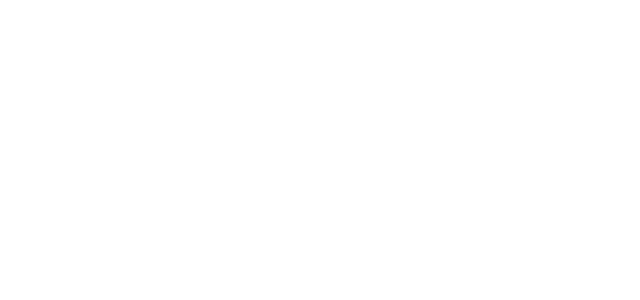
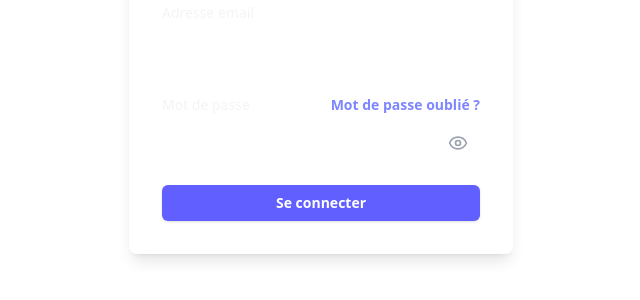
Before and after one commit to thibaut-matian/marsai, a React app in the folder frontend/: page /login in a window 1280 px wide. Before the commit this address had no page. Shown: the part 196-496 px from the top of the page, without its empty margins (319-959 px from the left). Built offline with nearby package versions, Linux system fonts and the light colour scheme; the HTML template or start-up script is replaced by a standard one.

Commit message:
loginform statique terminé

```diff
--- a/frontend/src/AppRouter.jsx
+++ b/frontend/src/AppRouter.jsx
@@ -1,11 +1,13 @@
 import { BrowserRouter as Router, Routes, Route } from "react-router-dom";
 import Home from "./pages/Home.jsx";
+import LoginForm from "./components/features/auth/LoginForm.jsx";
 
 function AppRouter() {
   return (
     <Router>
       <Routes>
         <Route path="/" element={<Home />} />
+        <Route path="/login" element={<LoginForm />} />
       </Routes>
     </Router>
   );
--- /dev/null
+++ b/frontend/src/components/features/auth/LoginForm.jsx
@@ -0,0 +1,84 @@
+import { useState } from 'react';
+import { Eye, EyeOff } from 'lucide-react';
+
+export default function LoginForm() {
+  const [showPassword, setShowPassword] = useState(false);
+
+  return (
+    <div className="flex min-h-full flex-col justify-center px-6 py-12 lg:px-8">
+      <div className="sm:mx-auto sm:w-full sm:max-w-sm">
+        <h2 className="mt-10 text-center text-2xl/9 font-bold tracking-tight text-white">
+          Connexion à votre compte
+        </h2>
+      </div>
+
+      <div className="mt-10 sm:mx-auto sm:w-full sm:max-w-sm">
+        <div className="bg-white/10 border border-white/20 rounded-lg p-8 shadow-lg backdrop-blur-sm">
+          <form action="#" method="POST" className="space-y-6">
+            {/* Champ email */}
+            <div>
+              <label htmlFor="email" className="block text-sm/6 font-medium text-gray-100">
+                Adresse email
+              </label>
+              <div className="mt-2">
+                <input
+                  id="email"
+                  name="email"
+                  type="email"
+                  required
+                  autoComplete="email"
+                  className="block w-full rounded-md bg-white/5 px-3 py-1.5 text-base text-white outline-1 -outline-offset-1 outline-white/10 placeholder:text-gray-500 focus:outline-2 focus:-outline-offset-2 focus:outline-indigo-500 sm:text-sm/6"
+                />
+              </div>
+            </div>
+
+            {/* Champ mot de passe */}
+            <div>
+              <div className="flex items-center justify-between">
+                <label htmlFor="password" className="block text-sm/6 font-medium text-gray-100">
+                  Mot de passe
+                </label>
+                <div className="text-sm">
+                  <a href="#" className="font-semibold text-indigo-400 hover:text-indigo-300">
+                    Mot de passe oublié ?
+                  </a>
+                </div>
+              </div>
+              <div className="mt-2 relative">
+                <input
+                  id="password"
+                  name="password"
+                  type={showPassword ? "text" : "password"}
+                  required
+                  autoComplete="current-password"
+                  className="block w-full rounded-md bg-white/5 px-3 py-1.5 text-base text-white outline-1 -outline-offset-1 outline-white/10 placeholder:text-gray-500 focus:outline-2 focus:-outline-offset-2 focus:outline-indigo-500 sm:text-sm/6 pr-10"
+                />
+                <button
+                  type="button"
+                  onClick={() => setShowPassword(!showPassword)}
+                  className="absolute inset-y-0 right-0 flex items-center pr-3"
+                >
+                  {showPassword ? (
+                    <EyeOff className="h-5 w-5 text-gray-400" />
+                  ) : (
+                    <Eye className="h-5 w-5 text-gray-400" />
+                  )}
+                </button>
+              </div>
+            </div>
+
+            {/* Bouton de soumission */}
+            <div>
+              <button
+                type="submit"
+                className="flex w-full justify-center rounded-md bg-indigo-500 px-3 py-1.5 text-sm/6 font-semibold text-white shadow-sm hover:bg-indigo-400 focus-visible:outline-2 focus-visible:outline-offset-2 focus-visible:outline-indigo-500"
+              >
+                Se connecter
+              </button>
+            </div>
+          </form>
+        </div>
+      </div>
+    </div>
+  );
+}
```
Also changed, not shown: frontend/src/assets/eye.svg (added), 1 other file (tests, documents, lock files or other folders).
